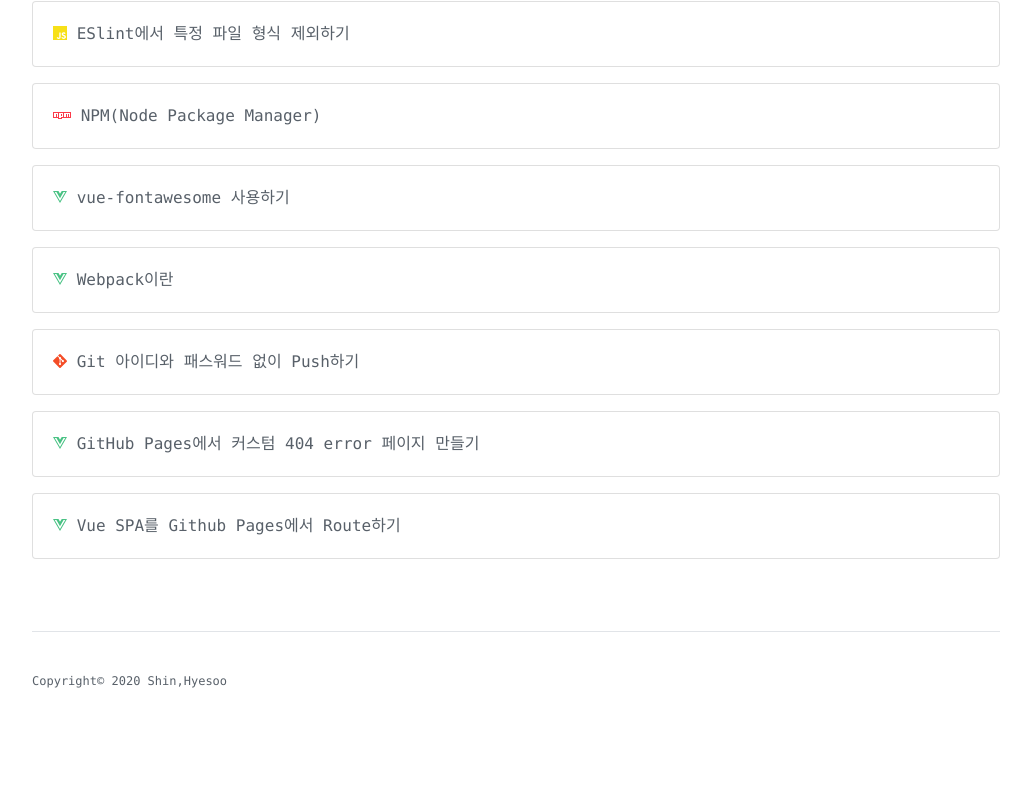
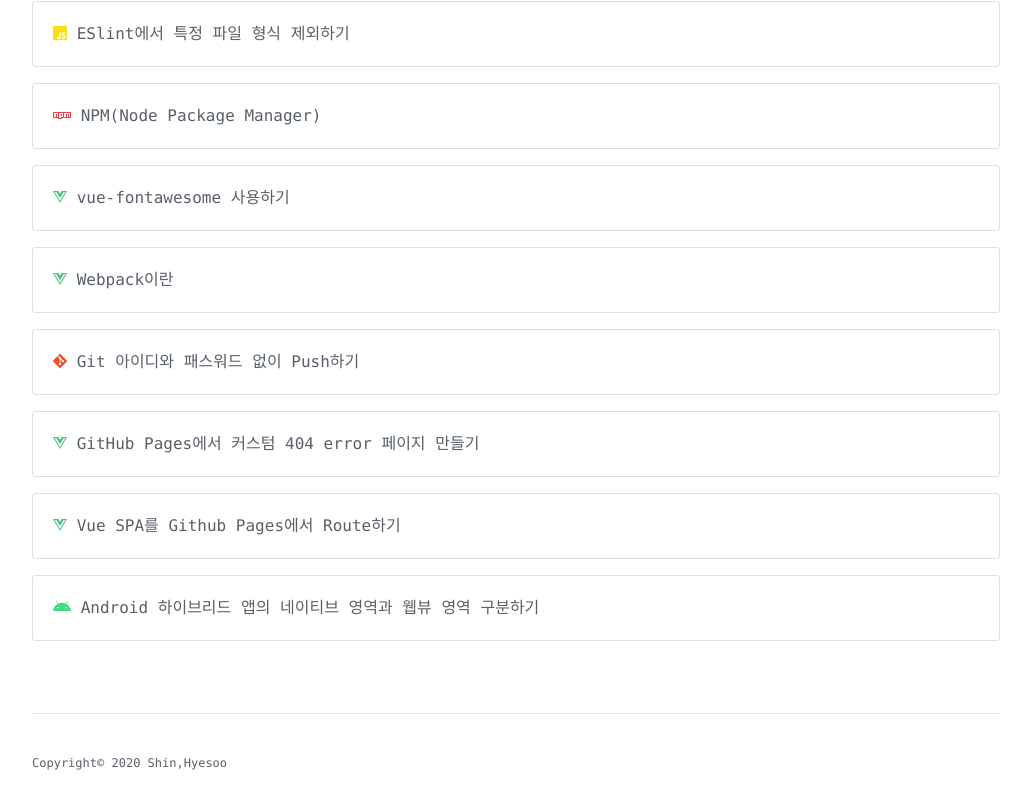
Before and after one commit to dc2348/vue-cli-github, a Vue app: page / in a window 1280 px wide. Shown: the part 869-1677 px from the top of the page, without its empty margins (124-1155 px from the left). Before the commit the page ends 1599 px from the top, so only its background shows below. Built offline with nearby package versions, Linux system fonts and the light colour scheme; a web font is replaced by a local one.

Commit message:
DOC:Add new post

```diff
--- a/src/assets/js/colors.js
+++ b/src/assets/js/colors.js
@@ -3,5 +3,6 @@
     aws:'#FF9900',
     js:'#F7E018',
     npm: '#FB3B49',
-    'git-alt': '#F44D27'
+    'git-alt': '#F44D27',
+     android:'#3EDC84'
 }
--- a/src/main.js
+++ b/src/main.js
@@ -3,9 +3,9 @@
 import { router } from "./routes/index.js"
 import { FontAwesomeIcon } from '@fortawesome/vue-fontawesome'
 import { library } from '@fortawesome/fontawesome-svg-core'
-import { faVuejs, faAws, faJs, faNpm, faGitAlt } from '@fortawesome/free-brands-svg-icons'
+import { faVuejs, faAws, faJs, faNpm, faGitAlt, faAndroid } from '@fortawesome/free-brands-svg-icons'
 
-library.add( faVuejs, faAws, faJs, faNpm, faGitAlt )
+library.add( faVuejs, faAws, faJs, faNpm, faGitAlt, faAndroid )
 
 Vue.component('font-awesome-icon', FontAwesomeIcon)
 
--- /dev/null
+++ b/src/posts/android/2020-03-06-android-layout-area.md
@@ -0,0 +1,21 @@
+# Android 하이브리드 앱의 네이티브 영역과 웹뷰 영역 구분하기
+
+
+### 개발자 도구 실행
+1. **설정** 앱 실행
+2. **개발자 옵션** 메뉴 선택
+3. **레이아웃 범위 표시** on으로 변경
+4. 분석하고 싶은 앱 실행
+
+### 분석 방법
+
+|네이티브 영역|웹뷰 영역|
+|------|---|
+|![android-2020-03-06-01](/posts/images/android/android-2020-03-06-01.jpg)|![android-2020-03-06-02](/posts/images/android/android-2020-03-06-02.jpg)|
+|레이아웃으로 구분이 되면 네이티브 영역|레이아웃 구분 없이 통으로 나타날 경우 웹뷰|
+
+<br>
+
+---
+### :bookmark_tabs: 참조(references)
+- [https://developer.android.com/studio/debug/dev-options?hl=ko#drawing](https://developer.android.com/studio/debug/dev-options?hl=ko#drawing)
--- a/src/posts/index.js
+++ b/src/posts/index.js
@@ -15,6 +15,8 @@
 import POST14 from '@/posts/git/2020-03-01-git-credentials.md'
 import POST15 from '@/posts/vue/2020-03-02-404-html-file-in-github-pages.md'
 import POST16 from '@/posts/vue/2020-03-03-vue-spa-github-pages-route.md'
+import POST17 from '@/posts/android/2020-03-06-android-layout-area.md'
+
 // import POST from '@/posts/vue/2020-02-19-async-programming.md'
 
 export default [
@@ -126,9 +128,16 @@
     {
         mdfile: POST16,
         title:'Vue SPA를 Github Pages에서 Route하기',
-        date:'2020-03-3 15:00:00 +0900',
+        date:'2020-03-03 15:00:00 +0900',
         category: 'vuejs',
         pageId: 16
+    },
+    {
+        mdfile: POST17,
+        title:'Android 하이브리드 앱의 네이티브 영역과 웹뷰 영역 구분하기',
+        date:'2020-03-06 15:00:00 +0900',
+        category: 'android',
+        pageId: 17
     }
     // {
     //     mdfile: POST,
```
Also changed, not shown: public/posts/images/android/android-2020-03-06-01.jpg (added), public/posts/images/android/android-2020-03-06-02.jpg (added).
